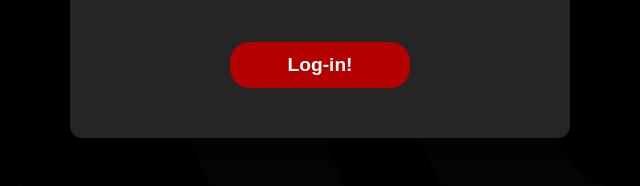
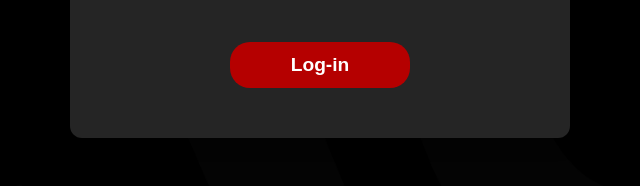
Before and after one commit to tantalizeee/Chamdal_Escano_Tanhueco_Final_Project, a plain HTML site: page login.html in a window 1280 px wide. Shown: the part 572-758 px from the top of the page, 320-960 px from the left. Drawn offline with Linux system fonts and the light colour scheme.

Commit message:
Update login.html

```diff
--- a/login.html
+++ b/login.html
@@ -72,7 +72,7 @@
                     <label for="password">Password:</label>
                     <input type="password" id="password" name="password" required>
 
-                    <button type="submit" class="login-submit-btn">Log-in!</button>
+                    <button type="submit" class="login-submit-btn">Log-in</button>
                 </form>
             </div>
         </div>
```
